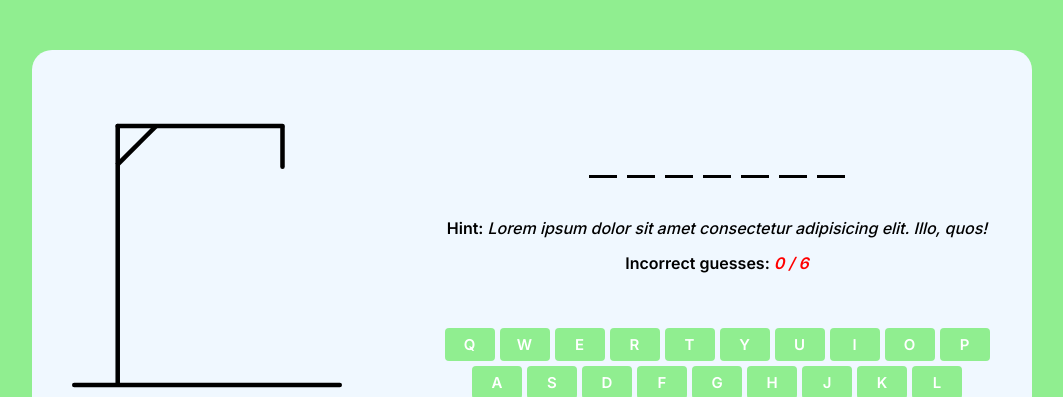
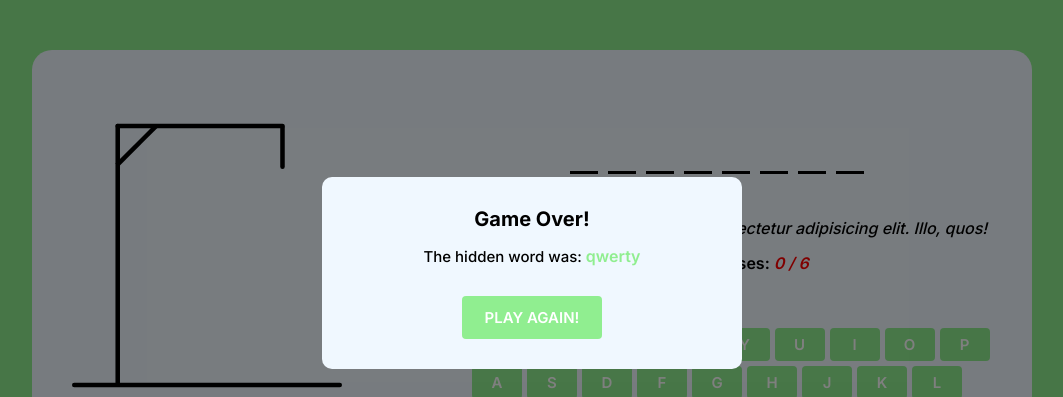
Before and after one commit to Peccopa/RSSchool-2023Q4-Stage-1, a plain HTML site: page index.html in a window 1280 px wide. Shown: the part 127-524 px from the top of the page, without its empty margins (108-1171 px from the left). Drawn offline with Linux system fonts and the light colour scheme.

Commit message:
feat: add modal window

```diff
--- a/data.js
+++ b/data.js
@@ -2,15 +2,15 @@ export const keyboardArray = ['KeyQ', 'KeyW', 'KeyE', 'KeyR', 'KeyT', 'KeyY', 'K
 
 export const data = [
     {
-        word: "qwertyq",
+        word: "qwertdyq",
         hint: "Lorem ipsum dolor sit amet consectetur adipisicing elit. Illo, quos!"
     },
     {
-        word: "asdfgha",
+        word: "asddfgha",
         hint: "Lorem ipsum dolor sit amet consectetur adipisicing elit. Illo, quos?"
     },
     {
-        word: "zxcvbnz",
+        word: "zxcvddddddbnz",
         hint: "Lorem ipsum dolor sit amet consectetur adipisicing elit. Illo, quos!?"
     },
 ];
--- a/index.html
+++ b/index.html
@@ -11,6 +11,13 @@
   <title>Hangman Game</title>
 </head>
 <body class="body">
+  <div class="game-modal show-modal">
+    <div class="modal-content">
+      <h4 class="modal-content__title">Game Over!</h4>
+      <p class="modal-content__text">The hidden word was: <span class="modal-content__word">qwerty</span></p>
+      <button class="modal-content__btn">Play Again!</button>
+    </div>
+  </div>
   <main class="game-box">
     <section class="game-box__scaffold">
       <svg class="scaffold__svg" xmlns="http://www.w3.org/2000/svg" width="298.232" height="291" viewBox="0 0 298.232 291">
@@ -22,15 +29,6 @@
             <rect id="Rectangle_2988" data-name="Rectangle 2988" width="187" height="5" rx="2.5" transform="translate(16107.232 14400)"/>
             <rect id="Rectangle_2989" data-name="Rectangle 2989" width="5" height="49" rx="2.5" transform="translate(16289.232 14401)"/>
             <g class="human" id="human" data-name="Group 696">
-              <!-- <g id="human-head" data-name="Ellipse 32" transform="translate(16263.732 14445.247)" fill="none" stroke="#000" stroke-width="5">
-                <circle cx="27.5" cy="27.5" r="27.5" stroke="none"/>
-                <circle cx="27.5" cy="27.5" r="25" fill="none"/>
-              </g>
-              <rect id="human-body" data-name="Rectangle 2990" width="5" height="73" rx="2.5" transform="translate(16289.232 14498)"/>
-              <rect id="left-arm" data-name="Rectangle 2970" width="5" height="56" rx="2.5" transform="translate(16289.197 14498.247) rotate(45)"/>
-              <rect id="right-arm" data-name="Rectangle 2971" width="5" height="56" rx="2.5" transform="translate(16290.732 14501.782) rotate(-45)"/>
-              <rect id="left-leg" data-name="Rectangle 2967" width="5" height="56" rx="2.5" transform="translate(16291.197 14565.247) rotate(45)"/>
-              <path id="right-leg" data-name="Path 355" d="M5,2.5v51a2.5,2.5,0,0,1-5,0V2.5C0,1.119,5,1.119,5,2.5Z" transform="translate(16288.732 14568.783) rotate(-45)"/> -->
             </g>
           </g>
         </g>
@@ -38,15 +36,7 @@
       <h1 class="scaffold__title">Hangman Game</h1>
     </section>
     <section class="game-box__guesser">
-      <ul class="guesser__letters">
-        <li class="guess-letter">q</li>
-        <li class="guess-letter">w</li>
-        <li class="guess-letter">e</li>
-        <li class="guess-letter">w</li>
-        <li class="guess-letter">e</li>
-        <li class="guess-letter">r</li>
-        <li class="guess-letter">e</li>
-      </ul>
+      <ul class="guesser__letters"></ul>
       <h4 class="guesser__hint">
         Hint:
         <span class="hint__question">Lorem ipsum dolor sit amet consectetur adipisicing elit. Illo, quos!</span>
--- a/style.css
+++ b/style.css
@@ -43,6 +43,8 @@
   list-style: none;
   align-items: center;
   justify-content: center;
+  flex-wrap: wrap;
+  min-height: 5rem;
 }
 .guess-letter {
   width: 2.8rem;
@@ -77,6 +79,7 @@
   flex-wrap: wrap;
   justify-content: center;
 }
+.modal-content__btn,
 .keyboard-btn {
   color: #fff;
   font-size: 1.5rem;
@@ -87,10 +90,13 @@
   background-color: lightgreen;
   border-radius: .4rem;
   text-transform: uppercase;
-
+  transition: all .2s ease-in-out;
+}
+.keyboard-btn {
   padding: .7rem;
   width: calc(100% / 10 - .5rem);
 }
+.modal-content__btn:hover,
 .keyboard-btn:hover {
   background-color: rgba(144, 238, 144, 0.5);
 }
@@ -106,17 +112,51 @@
   opacity: 0.5;
   pointer-events: none;
 }
-
-
-
-
-
-
-
-
-
-
-
+.game-modal {
+  position: fixed;
+  left: 0;
+  top: 0;
+  padding: 0 .1rem;
+  width: 100%;
+  height: 100%;
+  background-color: rgba(0, 0, 0, 0.5);
+  display: flex;
+  align-items: center;
+  justify-content: center;
+  opacity: 0;
+  pointer-events: none;
+  z-index: 1;
+  transition: opacity .5s ease;
+}
+.show-modal {
+  opacity: 1;
+  pointer-events: auto;
+}
+.modal-content {
+  background-color: aliceblue;
+  max-width: 42rem;
+  width: 100%;
+  text-align: center;
+  border-radius: 1rem;
+  padding: 3rem;
+  margin: 2rem;
+}
+.modal-content__title {
+  font-size: 2rem;
+}
+.modal-content__text {
+  font-size: 1.5rem;
+  margin: 1.5rem 0 3rem;
+  font-weight: 500;
+}
+.modal-content__word {
+  font-size: 1.6rem;
+  color: lightgreen;
+  font-weight: 600;
+}
+.modal-content__btn {
+  padding: 1.2rem 2.3rem;
+}
 
 @media (max-width: 820px) {
   .game-box {
@@ -133,6 +173,9 @@
   }
 }
 @media (max-width: 400px) {
+  .body {
+    padding: 0 1rem;
+  }
   .empty-btn {
     display: none;
   }
```
